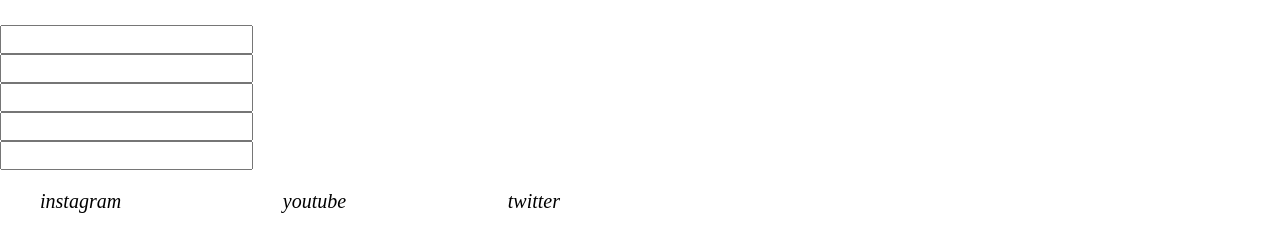
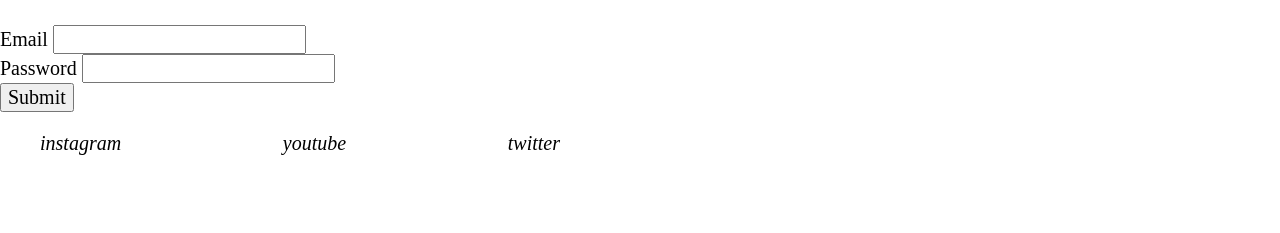
Before and after one commit to JorgeBar/ProyectoHTML-CSS, a plain HTML site: page index.html in a window 1280 px wide. Shown: the part 1418-1651 px from the top of the page. After the commit the page ends 1593 px from the top, so only its background shows below. Drawn offline with Linux system fonts and the light colour scheme.

Commit message:
Seguimos con el formulario

```diff
--- a/CSS/proyectos.css
+++ b/CSS/proyectos.css
@@ -1,3 +1,7 @@
+*{
+    background-color: var(--bg-color);
+}
+
 .video{
   width: 20em;
 }
--- a/index.html
+++ b/index.html
@@ -81,25 +81,17 @@
 
     <form>
         <div>
-            <label></label>
-            <input>
+            <label for="mail">Email</label>
+            <input type="email" id="mail" name="" autocomplete="off">
         </div>
         <div>
-            <label></label>
-            <input>
+            <label for="password">Password</label>
+            <input type="password" id="password" name="">
         </div>
         <div>
-            <label></label>
-            <input>
+            <button>Submit</button>
         </div>
-        <div>
-            <label></label>
-            <input>
-        </div>
-        <div>
-            <label></label>
-            <input>
-        </div>
+
     </form>
 </main>
 
```
Also changed, not shown: proyectos.html (+10 -0 lines).
